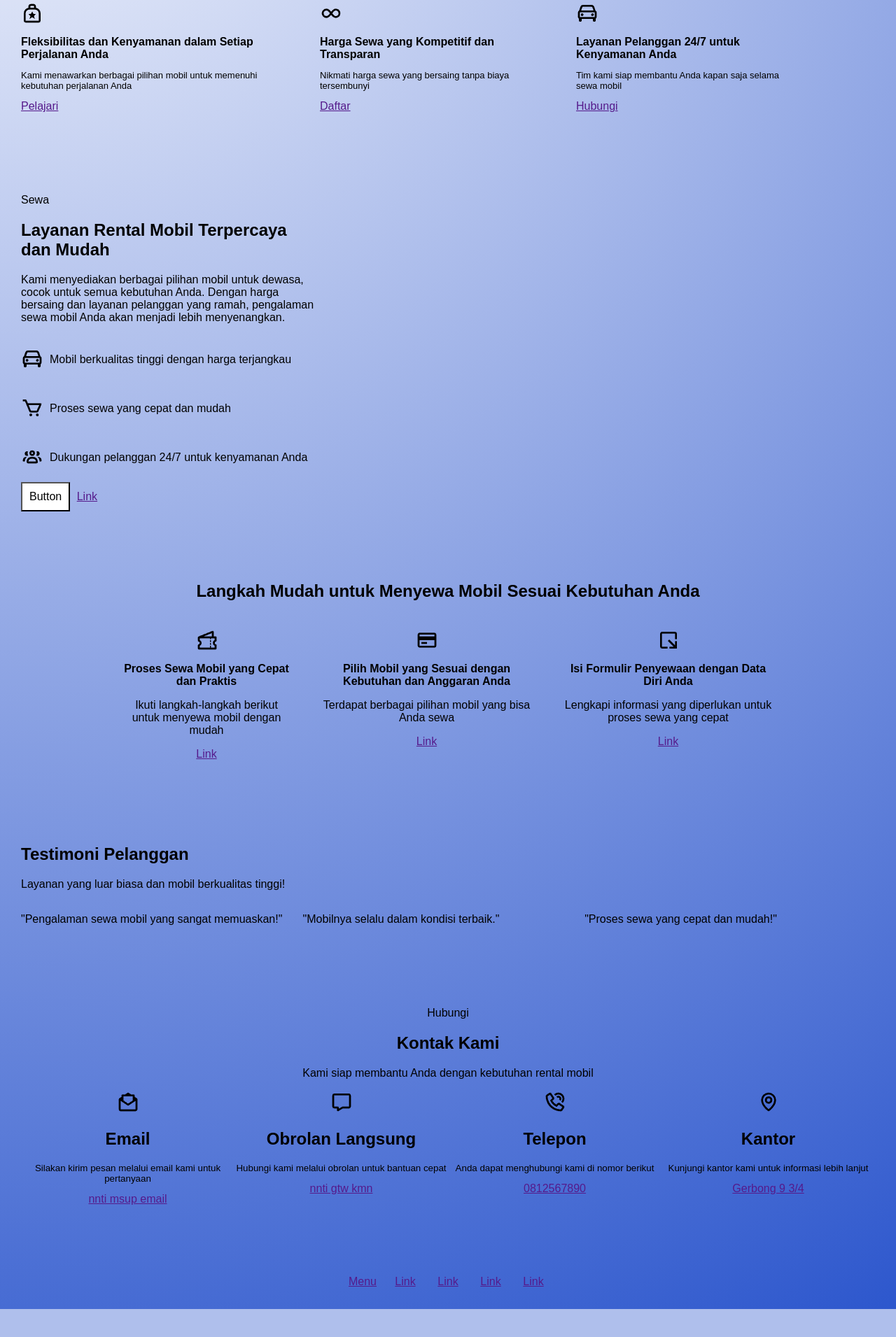
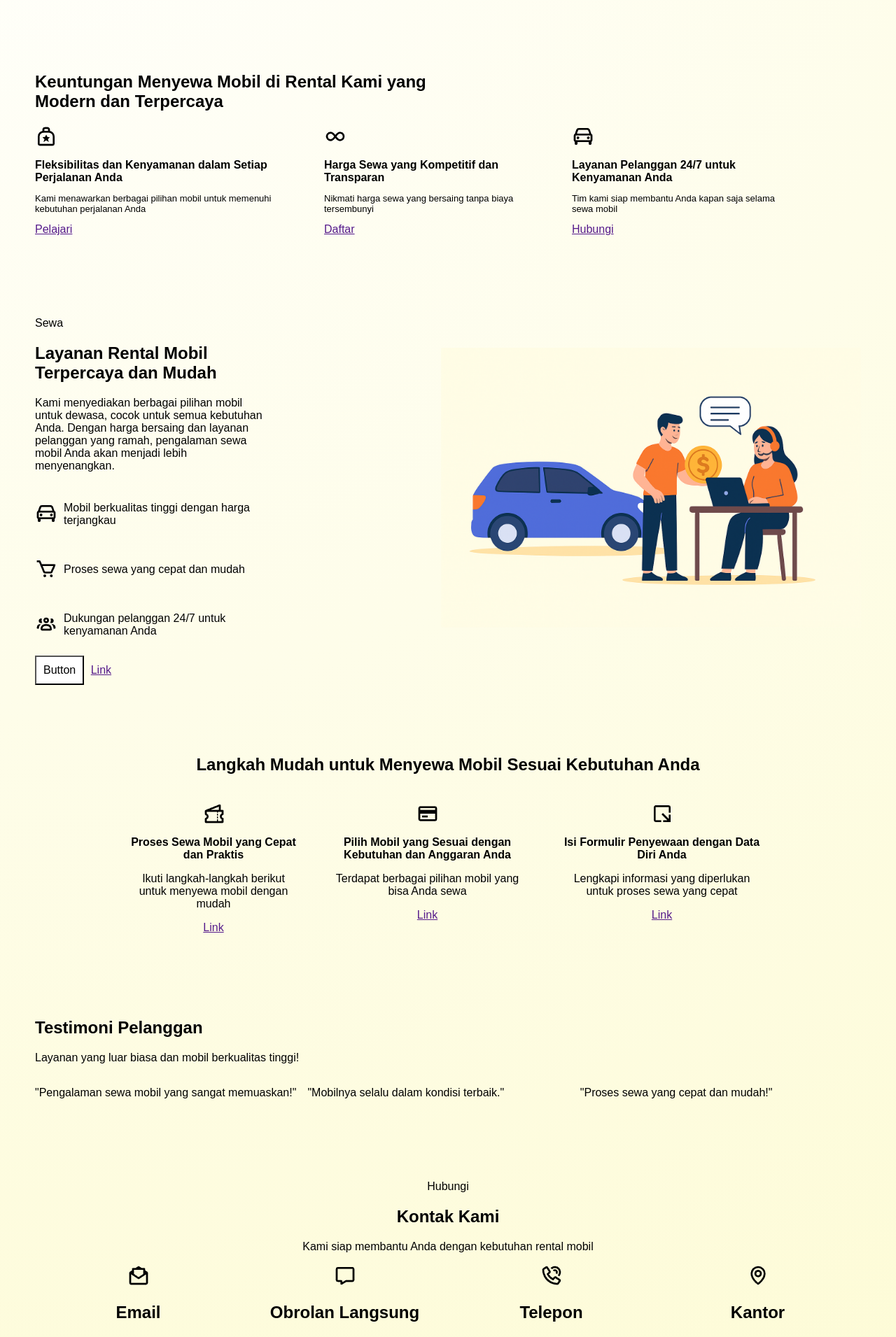
Before and after one commit to naiaero/web, a PHP site: page / in a window 1280 px wide. Shown: the part 473-2384 px from the top of the page at 70% size. Before the commit the page ends 2344 px from the top, so only its background shows below. Run offline with PHP 8.4, Linux system fonts and the light colour scheme.

Commit message:
sisa dikit

```diff
--- a/assets/css/sewa.css
+++ b/assets/css/sewa.css
@@ -1,5 +1,5 @@
 :root{
-    --bg:radial-gradient(circle at top left, #ffffff, #2d57cd);
+    --bg:radial-gradient(circle at top left, #ffffff, #FDFBD4);
     --muted:#6b7280;
     --accent:#111827;
     --card-border:#e5e7eb;
--- a/assets/css/style.css
+++ b/assets/css/style.css
@@ -1,7 +1,7 @@
 .body {
-    margin: 30px;
+    margin: 50px;
     font-family: Arial, Helvetica, sans-serif;
-    background: radial-gradient(circle at top left, #FFFFFF, #2D57CD);
+    background: radial-gradient(circle at top left, #FFFFFF, #FDFBD4);
 }
 
 .nav-top {
@@ -31,15 +31,18 @@
 }
 
 .img-car {
-    width: 720px;
-    height: auto;
-    place-content: center;
+    width: 600px;
+    height: 350px;
+    margin-right: 200px;
+    margin-top: 10px;
 }
 
 .img-mobil {
-    width: 720px;
-    height: fit-content;
-    place-content: center;
+    width: 600px;
+    height: 400px;
+    margin-top: 160px;
+    margin-left: 250px;
+
 }
 
 .contact-us {
@@ -55,3 +58,8 @@
 .space {
     padding: 20px;
 }
+
+.logo {
+    width: 45px;
+    height: 45px;
+}
--- a/index.php
+++ b/index.php
@@ -8,7 +8,7 @@
         <div>
             <div style="display: flex; flex-direction: row; margin: 20px;">
                 <div style="width: 50%; text-align: left; place-content: center">
-                    <img src="" class="">
+                    <img src="assets/img/toy-car.png" class="">
                 </div>
                 <div style="width: 10%;" class="nav-top">
                     <a href="sewa.php">Mobil Sewa</a>
@@ -43,7 +43,7 @@
                 <div style="width: 30%;">
                 </div>
                 <div>
-                    <img src="" class="img-car">
+                    <img src="assets/img/mobil.png" class="img-car">
                 </div>
             </div>
 
@@ -129,7 +129,7 @@
                     <a href="" style="padding-left: 5px;">Link</a>
                 </div>
                 <div>
-                    <img src="" class="">
+                    <img src="assets/img/mobil2.png" class="img-mobil">
                 </div>
             </div>
 
@@ -227,7 +227,7 @@
 
             <div style="display: flex; flex-direction: row; margin-top: 100px;">
                 <div style="width: 25%; place-content: left;">
-                    <img src="" class="">
+                    <img src="assets/img/toy-car.png" class="">
                 </div>
                 <div style="display: flex; flex-direction: row; width: 50%; text-align: center; place-content: center;">
                     <div style="width: 10%;" class="nav-top">
@@ -247,11 +247,11 @@
                     </div>
                 </div>
                 <div style="width: 25%; place-content: right; display: flex; flex-direction: row;">
-                    <img src="" class="">
-                    <img src="" class="">
-                    <img src="" class="">
-                    <img src="" class="">
-                    <img src="" class="">
+                    <img src="assets/img/fb.png" class="logo">
+                    <img src="assets/img/ig.png" class="logo">
+                    <img src="assets/img/x.png" class="logo">
+                    <img src="assets/img/linkedin.png" class="logo">
+                    <img src="assets/img/yt.png" class="logo">
                 </div>
             </div>
         </div>
```
Also changed, not shown: assets/css/login.css (+5 -5 lines), assets/css/signup.css (+9 -9 lines), assets/img/avanza.png (added), assets/img/fb.png (added), assets/img/ig.png (added), assets/img/linkedin.png (added), assets/img/mobil2.png (added), assets/img/toy-car.png (added), assets/img/x.png (added), 2 other files.
